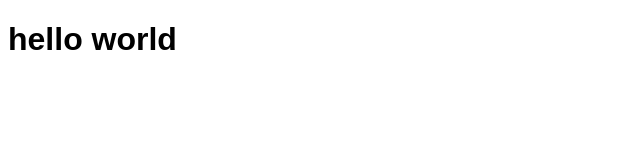
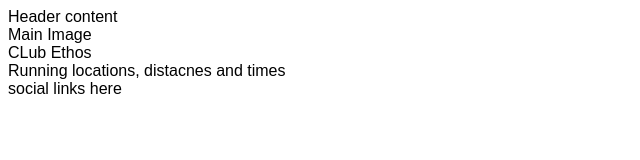
Before and after one commit to jackcomey/love-running, a plain HTML site: page index.html in a window 1280 px wide. Shown: the whole page, without its empty margins (0-640 px from the left). Drawn offline with Linux system fonts and the light colour scheme.

Commit message:
Ad core structure for home page

```diff
--- a/index.html
+++ b/index.html
@@ -11,6 +11,18 @@
     <title>Love Running</title>
 </head>
 <body>
-    <h1>hello world</h1>
+    <header>Header content</header>
+    <section>
+        Main Image
+    </section>
+    <section>
+        CLub Ethos
+    </section>
+    <section>
+        Running locations, distacnes and times
+    </section>
+    <footer>
+        social links here
+    </footer>
 </body>
 </html>
```
